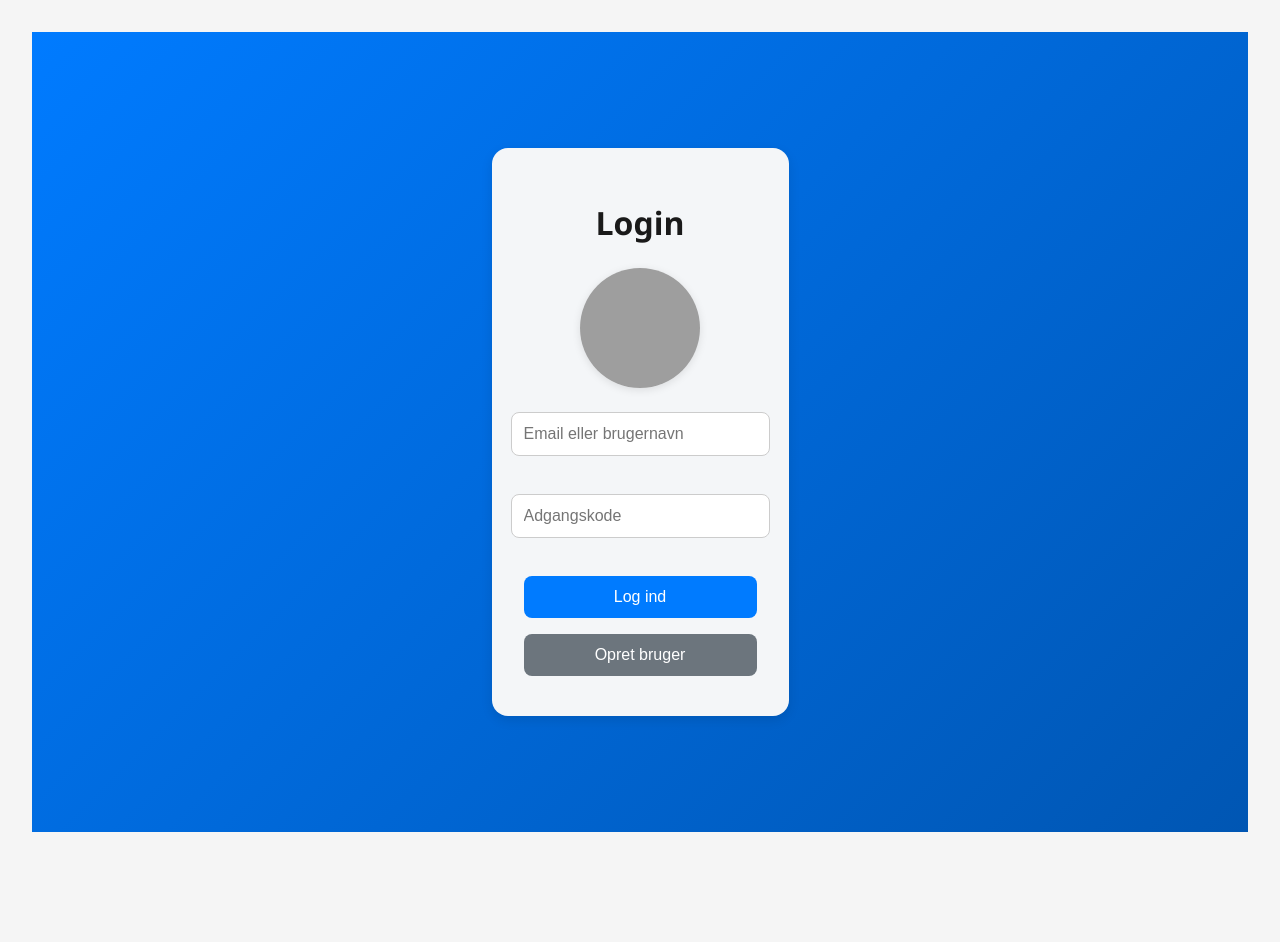
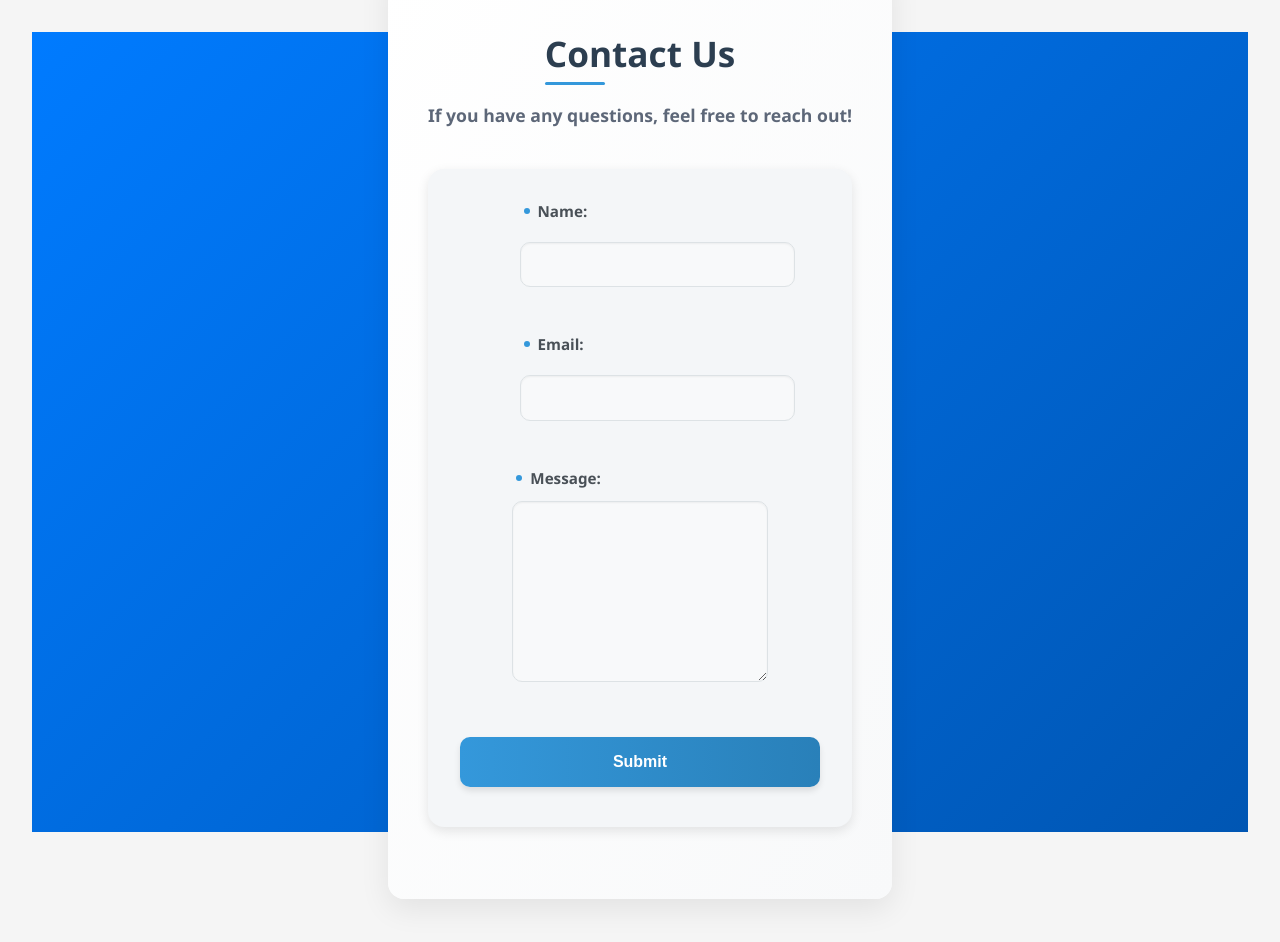
Before and after one commit to Abdiox/webParking, a React (Vite) app: page /contact-us in a window 1280 px wide. Before the commit this address led to /login. Shown: the top 942 px of the page. Before the commit the page ends 864 px from the top, so only its background shows below. Built offline with nearby package versions, Linux system fonts and the light colour scheme; grey boxes are pictures that could not be loaded.

Commit message:
lavet kontakt side

```diff
--- a/src/App.tsx
+++ b/src/App.tsx
@@ -4,10 +4,11 @@ import Layout from "./components/partials/Layout";
 import Home from "./pages/Home";
 import Login from "./security/Login";
 import Register from "./security/Register";
-import Parking from "./pages/Parking";
+import CreateParking from "./pages/CreateParking";
 import MyParkings from "./pages/MyParkings";
 import Profile from "./pages/Profile";
 import { ParkingAreas } from "./pages/ParkingAreas";
+import { ContactUs } from "./pages/ContactUs";
 import "./App.css";
 
 function App() {
@@ -21,12 +22,12 @@ function App() {
         <Route path="/home" element={<Home />} />
         <Route path="/my-parkings" element={<MyParkings />} />
         <Route path="/parking-areas" element={<ParkingAreas />} />
+        <Route path="/create-parking" element={<CreateParking />} />
+        <Route path="/contact-us" element={<ContactUs />} />
 
         <Route path="/profile" element={<Profile />} />
 
 
-
-        <Route path="/parking" element={<Parking />} />
 
         <Route path="*" element={<Navigate to="/login" replace />} />
       </Route>
--- a/src/Navigation/NavBar.tsx
+++ b/src/Navigation/NavBar.tsx
@@ -52,7 +52,7 @@ const NavBar: React.FC = () => {
           </NavLink>
 
           <NavLink
-            to="/parking"
+            to="/create-parking"
             className={({ isActive }) => isActive ? "nav-link active" : "nav-link"}
           >
             <span className="icon">➕</span>
@@ -65,6 +65,14 @@ const NavBar: React.FC = () => {
           >
             <span className="icon">👤</span>
             <span>Min Profil</span>
+          </NavLink>
+
+          <NavLink
+            to="/contact-us"
+            className={({ isActive }) => isActive ? "nav-link active" : "nav-link"}
+          >
+            <span className="icon">✉️</span>
+            <span>Kontakt Os</span>
           </NavLink>
         </div>
 
--- /dev/null
+++ b/src/components/ContactList.css
@@ -0,0 +1,230 @@
+.contact-container {
+    max-width: 600px;
+    margin: 3rem auto;
+    padding: 2.5rem;
+    border-radius: 16px;
+    background: linear-gradient(to bottom right, #ffffff, #f8f9fa);
+    box-shadow: 0 10px 30px rgba(0, 0, 0, 0.08);
+    font-family: 'Segoe UI', Roboto, 'Helvetica Neue', sans-serif;
+    position: relative;
+    overflow: hidden;
+  }
+
+  .contact-container::before {
+    content: '';
+    position: absolute;
+    top: 0;
+    left: 0;
+    width: 100%;
+    height: 6px;
+    background: linear-gradient(to right, #3498db, #2c3e50);
+  }
+
+  .contact-title {
+    color: #2c3e50;
+    font-size: 2.2rem;
+    margin-bottom: 1rem;
+    position: relative;
+    display: inline-block;
+  }
+
+  .contact-title::after {
+    content: '';
+    position: absolute;
+    bottom: -8px;
+    left: 0;
+    width: 60px;
+    height: 3px;
+    background-color: #3498db;
+    border-radius: 2px;
+  }
+
+  .contact-description {
+    color: #5d6778;
+    font-size: 1.1rem;
+    margin-bottom: 2.5rem;
+    line-height: 1.6;
+  }
+
+  .contact-form {
+    display: flex;
+    flex-direction: column;
+    gap: 1.5rem;
+  }
+
+  .form-group {
+    display: flex;
+    flex-direction: column;
+    gap: 0.5rem;
+  }
+
+  .form-label {
+    color: #2c3e50;
+    font-weight: 600;
+    font-size: 0.95rem;
+    margin-left: 0.25rem;
+  }
+
+  .form-input,
+  .form-textarea {
+    padding: 0.9rem 1.2rem;
+    border: 1px solid #dde2e5;
+    border-radius: 10px;
+    background-color: #f8f9fa;
+    color: #343a40;
+    font-size: 1rem;
+    transition: all 0.3s ease;
+    box-shadow: inset 0 1px 2px rgba(0, 0, 0, 0.05);
+  }
+
+  .form-input:focus,
+  .form-textarea:focus {
+    outline: none;
+    border-color: #74b9ff;
+    background-color: #fff;
+    box-shadow:
+      0 0 0 3px rgba(52, 152, 219, 0.15),
+      inset 0 1px 2px rgba(0, 0, 0, 0.05);
+  }
+
+  .form-textarea {
+    min-height: 150px;
+    resize: vertical;
+  }
+
+  .submit-button {
+    margin-top: 1rem;
+    padding: 1rem 1.5rem;
+    border: none;
+    border-radius: 10px;
+    background: linear-gradient(to right, #3498db, #2980b9);
+    color: white;
+    font-weight: 600;
+    font-size: 1rem;
+    cursor: pointer;
+    transition: all 0.3s ease;
+    box-shadow: 0 4px 6px rgba(0, 0, 0, 0.1);
+    align-self: flex-start;
+  }
+
+  .submit-button:hover {
+    background: linear-gradient(to right, #2980b9, #2573a7);
+    transform: translateY(-2px);
+    box-shadow: 0 6px 8px rgba(0, 0, 0, 0.15);
+  }
+
+  .submit-button:active {
+    transform: translateY(0);
+    box-shadow: 0 2px 4px rgba(0, 0, 0, 0.1);
+  }
+
+  @keyframes fadeIn {
+    from { opacity: 0; transform: translateY(20px); }
+    to { opacity: 1; transform: translateY(0); }
+  }
+
+  .contact-container {
+    animation: fadeIn 0.6s ease-out forwards;
+  }
+
+  @media (max-width: 650px) {
+    .contact-container {
+      margin: 1.5rem;
+      padding: 1.5rem;
+    }
+
+    .contact-title {
+      font-size: 1.8rem;
+    }
+
+    .contact-description {
+      font-size: 1rem;
+    }
+
+    .submit-button {
+      width: 100%;
+    }
+  }
+
+.success-message {
+    text-align: center;
+    padding: 2rem 1rem;
+    animation: fadeIn 0.5s ease-out forwards;
+}
+
+.success-icon {
+    width: 80px;
+    height: 80px;
+    margin: 0 auto 1.5rem;
+    background-color: #2ecc71;
+    color: white;
+    border-radius: 50%;
+    display: flex;
+    align-items: center;
+    justify-content: center;
+    font-size: 2.5rem;
+    box-shadow: 0 4px 12px rgba(46, 204, 113, 0.4);
+    animation: scaleIn 0.5s ease-out forwards;
+}
+
+.success-message h2 {
+    color: #2c3e50;
+    font-size: 1.8rem;
+    margin-bottom: 1rem;
+}
+
+.success-message p {
+    color: #5d6778;
+    font-size: 1.1rem;
+    margin-bottom: 1rem;
+    line-height: 1.5;
+}
+
+.redirecting {
+    color: #7f8c8d !important;
+    font-size: 0.9rem !important;
+    font-style: italic;
+    animation: pulse 1.5s infinite;
+}
+
+/* Button states */
+.submit-button.submitting {
+    background: linear-gradient(to right, #3498db, #3498db);
+    opacity: 0.8;
+    cursor: not-allowed;
+    position: relative;
+    overflow: hidden;
+}
+
+.submit-button.submitting::after {
+    content: '';
+    position: absolute;
+    top: 0;
+    left: -100%;
+    width: 100%;
+    height: 100%;
+    background: linear-gradient(
+        90deg,
+        transparent,
+        rgba(255, 255, 255, 0.2),
+        transparent
+    );
+    animation: loading 1.5s infinite;
+}
+
+@keyframes scaleIn {
+    0% { transform: scale(0); }
+    70% { transform: scale(1.1); }
+    100% { transform: scale(1); }
+}
+
+@keyframes pulse {
+    0% { opacity: 0.6; }
+    50% { opacity: 1; }
+    100% { opacity: 0.6; }
+}
+
+@keyframes loading {
+    0% { left: -100%; }
+    100% { left: 100%; }
+}
--- /dev/null
+++ b/src/components/ContactList.tsx
@@ -0,0 +1,81 @@
+import React, { useState } from 'react';
+import './ContactList.css';
+
+export const ContactList: React.FC = () => {
+    const [isSubmitting, setIsSubmitting] = useState(false);
+    const [showSuccessMessage, setShowSuccessMessage] = useState(false);
+
+    const handleSubmit = (e: React.FormEvent) => {
+        e.preventDefault();
+        setIsSubmitting(true);
+
+        setTimeout(() => {
+            setIsSubmitting(false);
+            setShowSuccessMessage(true);
+
+            setTimeout(() => {
+                window.location.href = '/home';
+            }, 2000);
+        }, 1500);
+    };
+
+    return (
+        <div className="contact-container">
+            {showSuccessMessage ? (
+                <div className="success-message">
+                    <div className="success-icon">✓</div>
+                    <h2>Tak for din besked!</h2>
+                    <p>Din henvendelse er modtaget. Vi vender tilbage hurtigst muligt.</p>
+                    <p className="redirecting">Omdirigerer til forsiden...</p>
+                </div>
+            ) : (
+                <>
+                    <h1 className="contact-title">Contact Us</h1>
+                    <p className="contact-description">If you have any questions, feel free to reach out!</p>
+
+                    <form className="contact-form" onSubmit={handleSubmit}>
+                        <div className="form-group">
+                            <label className="form-label" htmlFor="name">Name:</label>
+                            <input
+                                className="form-input"
+                                type="text"
+                                id="name"
+                                name="name"
+                                required
+                            />
+                        </div>
+
+                        <div className="form-group">
+                            <label className="form-label" htmlFor="email">Email:</label>
+                            <input
+                                className="form-input"
+                                type="email"
+                                id="email"
+                                name="email"
+                                required
+                            />
+                        </div>
+
+                        <div className="form-group">
+                            <label className="form-label" htmlFor="message">Message:</label>
+                            <textarea
+                                className="form-textarea"
+                                id="message"
+                                name="message"
+                                required
+                            />
+                        </div>
+
+                        <button
+                            className={`submit-button ${isSubmitting ? 'submitting' : ''}`}
+                            type="submit"
+                            disabled={isSubmitting}
+                        >
+                            {isSubmitting ? 'Sender...' : 'Submit'}
+                        </button>
+                    </form>
+                </>
+            )}
+        </div>
+    );
+};
--- a/src/forms/RegisterForm.tsx
+++ b/src/forms/RegisterForm.tsx
@@ -1,15 +1,20 @@
 import React from "react";
 import type { UserDetails } from "../services/apiFacade";
+import { useNavigate } from "react-router-dom";
 
 interface RegisterFormProps {
   user: UserDetails;
   onChange: (e: React.ChangeEvent<HTMLInputElement>) => void;
   onSubmit: (e: React.FormEvent) => void;
+
 }
 
+
+
 export default function RegisterForm({ user, onChange, onSubmit }: RegisterFormProps) {
+  const navigate = useNavigate();
+
   return (
-
     <form onSubmit={onSubmit}>
     <h2>Registrér ny bruger</h2>
       <input name="name" placeholder="Navn" value={user.name} onChange={onChange} required />
@@ -21,6 +26,9 @@ export default function RegisterForm({ user, onChange, onSubmit }: RegisterFormP
       <input name="city" placeholder="By" value={user.city} onChange={onChange} required />
       <input name="zipCode" type="number" placeholder="Postnummer" value={user.zipCode} onChange={onChange} required />
       <button type="submit">Opret Bruger</button>
+
+      <button type="button" onClick={() => navigate("/login")}>Tilbage til login</button>
+
     </form>
   );
 }
--- /dev/null
+++ b/src/pages/ContactUs.tsx
@@ -0,0 +1,12 @@
+import React from "react";
+import { ContactList } from "../components/ContactList";
+
+
+export const ContactUs: React.FC = () => {
+    return (
+        <div>
+<ContactList />
+        </div>
+
+    );
+    }
--- a/src/pages/Parking.tsx
+++ b/src/pages/CreateParking.tsx
@@ -2,7 +2,7 @@ import React from "react";
 import { useParkingForm } from "../hooks/useParkingForm";
 import ParkingForm from "../forms/ParkingForm";
 
-export default function Parking() {
+export default function CreateParking() {
   const {
     parking,
     areas,
```
